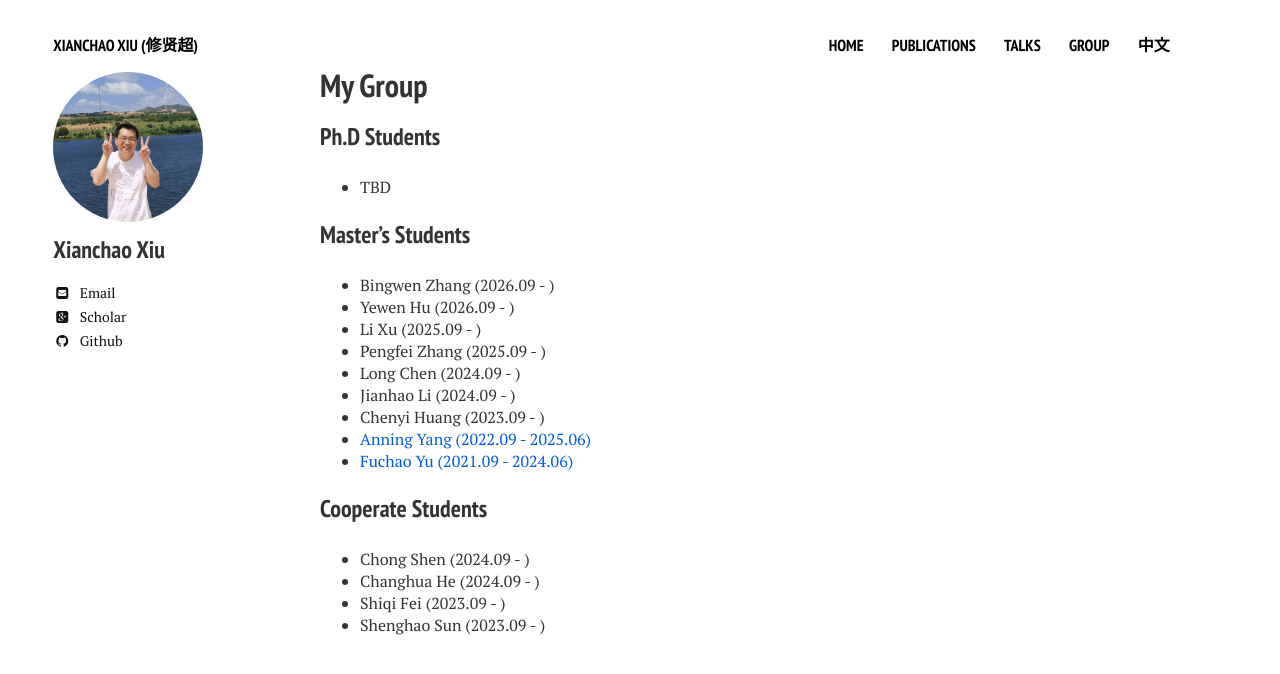
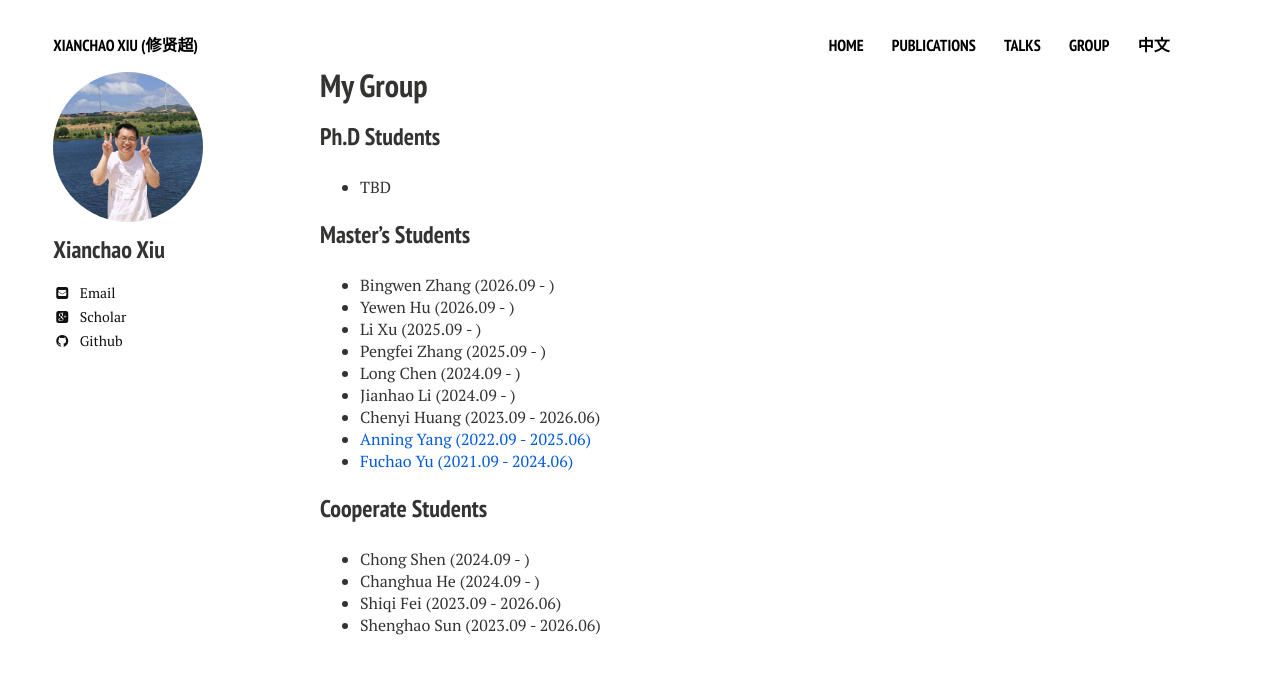
Before and after one commit to xianchaoxiu/xianchaoxiu.github.io, a Jekyll site: the page built from group/index.md, in a window 1280 px wide. Shown: the top 674 px of the page. Built offline with Jekyll 4.4.1, drawn with Linux system fonts in a browser that asks for light colours; nearby versions of some CDN libraries.

Commit message:
Update index.md

```diff
--- a/group/index.md
+++ b/group/index.md
@@ -18,14 +18,14 @@ share: false
 * Pengfei Zhang (2025.09 - ) <br>
 * Long Chen (2024.09 - )  <br>
 * Jianhao Li (2024.09 - ) <br>
-* Chenyi Huang (2023.09 - ) <br>
+* Chenyi Huang (2023.09 - 2026.06) <br>
 * <a href="../group/2025-Yang.pdf" class="textlink" target="_blank"> Anning Yang (2022.09 - 2025.06)</a> <br>
 * <a href="../group/2024-Yu.pdf" class="textlink" target="_blank"> Fuchao Yu (2021.09 - 2024.06)</a> <br>
 
 
 
 ### Cooperate Students
-* Chong Shen (2024.09 - )
-* Changhua He (2024.09 - )
-* Shiqi Fei (2023.09 - )
-* Shenghao Sun (2023.09 - )
+* Chong Shen (2024.09 - )  <br>
+* Changhua He (2024.09 - )  <br>
+* Shiqi Fei (2023.09 - 2026.06)  <br>
+* Shenghao Sun (2023.09 - 2026.06)  <br>
```
